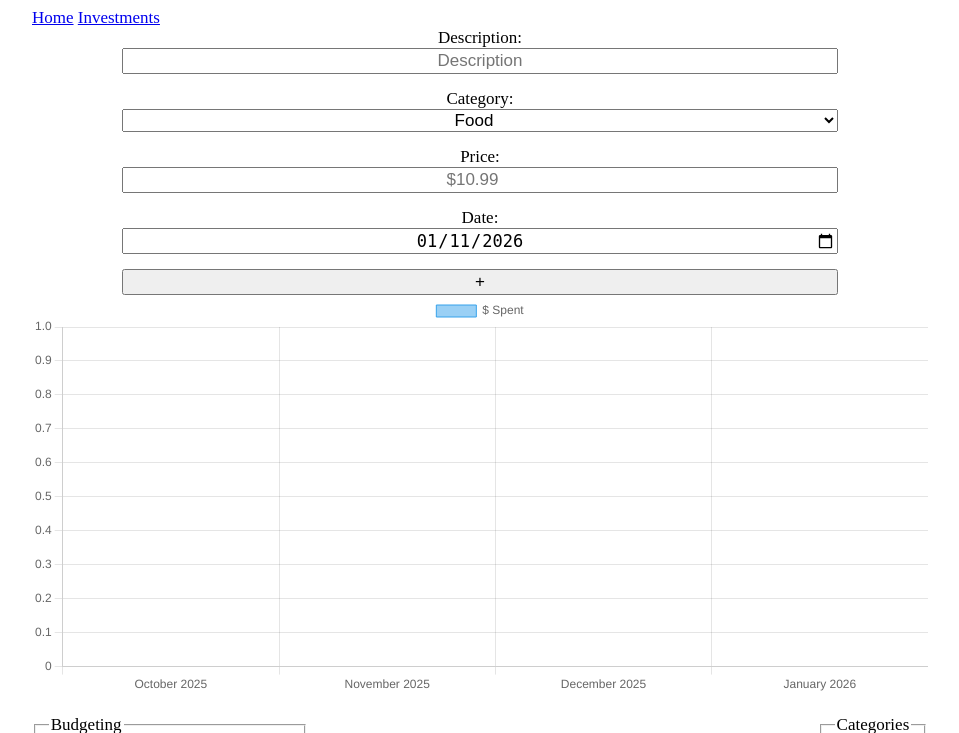
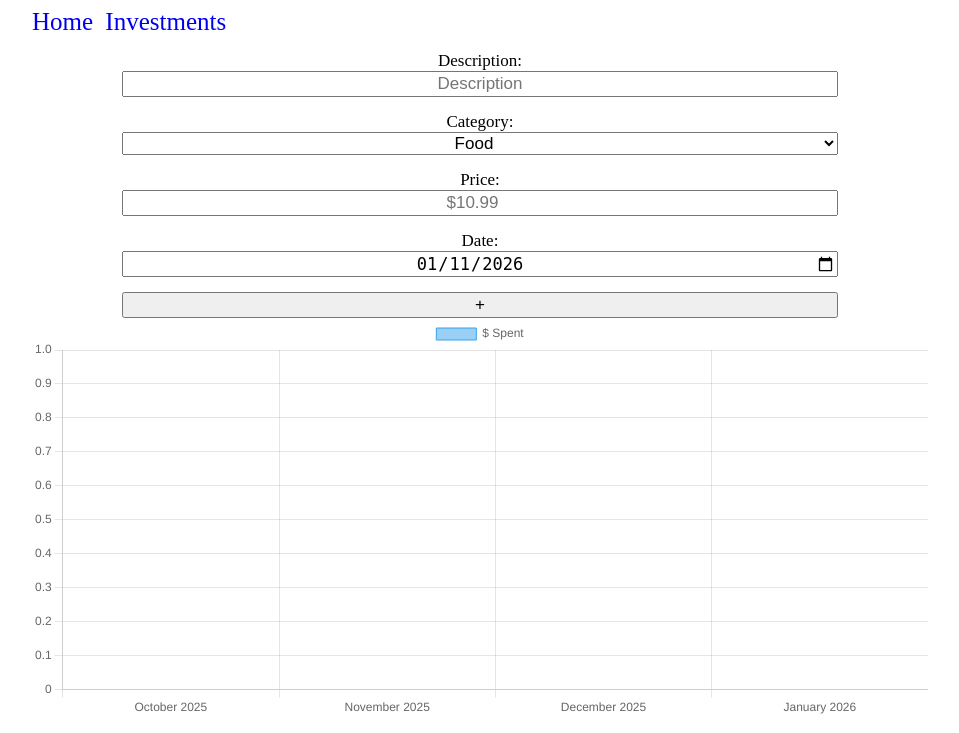
Before and after one commit to BrandonChenze/FinanceTracker, a Flask app: page / in a window 1280 px wide. Shown: the top 733 px of the page, without its empty margins (160-1119 px from the left). Run offline with Flask 3, Linux system fonts and the light colour scheme; data that the repository does not hold is empty.

Commit message:
Basic navbar

```diff
--- a/static/styles.css
+++ b/static/styles.css
@@ -47,15 +47,29 @@
     width: 25%
 }
 
+#navbar{
+    padding-bottom: 15px;
+}
+
+.navbar{
+    font-size: 25px;
+    text-decoration: none;
+    margin-right: 8px;
+
+}
+
+.navbar:hover{
+    color: blue;
+}
+
 body{
    margin-left: 15%;
-   margin-right: 15%
+   margin-right: 15%;
 }
 
 #transaction_filter{
     display: flex;
     width: 50%;
-
 }
 
 .filter{
--- a/templates/base.html
+++ b/templates/base.html
@@ -6,13 +6,14 @@
     <link rel="stylesheet" href="{{ url_for('static', filename='styles.css') }}">
     <script src="{{ url_for('static', filename='js/main.js') }}"></script>
     <link rel="icon" type="image/x-icon" href="/static/favicon.png">
-    <title>Finance Tracker Extended</title>
+    {% block header %}
+    {% endblock %}
 </head>
 
 <body>
-    <div>
-        <a href="/">Home</a>
-        <a href="/investments">Investments</a>
+    <div id="navbar">
+        <a class="navbar" href="/">Home</a>
+        <a class="navbar" href="/investments">Investments</a>
     </div>
    {% block content %}
    {% endblock %}
--- a/templates/investments.html
+++ b/templates/investments.html
@@ -1,4 +1,8 @@
 {% extends "base.html" %}
+
+{% block header %}
+<title>Finance Tracker - Investments</title>
+{% endblock %}
 
 {% block content %}
 <div>
--- a/templates/main.html
+++ b/templates/main.html
@@ -1,5 +1,8 @@
 {% extends "base.html" %}
 
+{% block header %}
+<title>Finance Tracker - Home</title>
+{% endblock %}
 
 {% block content %}
     <div id="add_item">
```
Also changed, not shown: database.py (line endings or trailing spaces).
